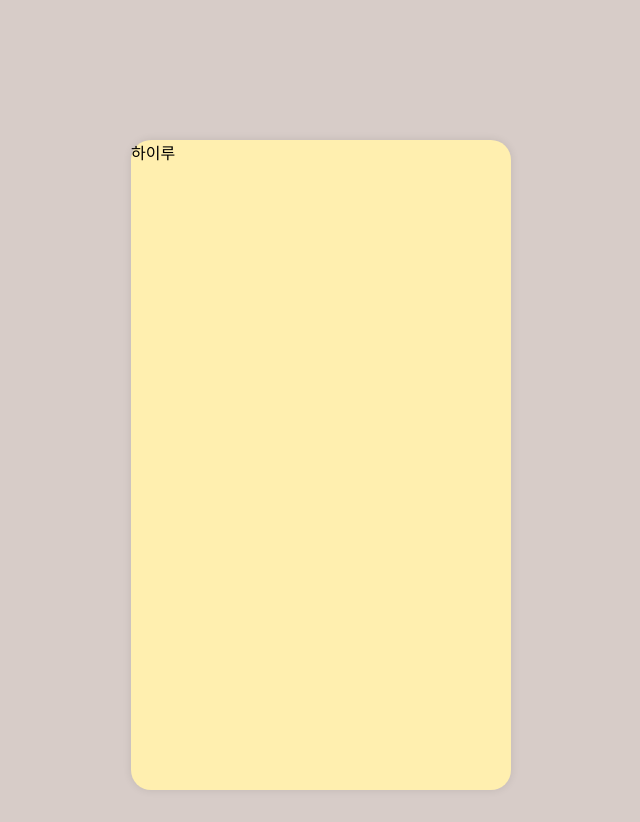
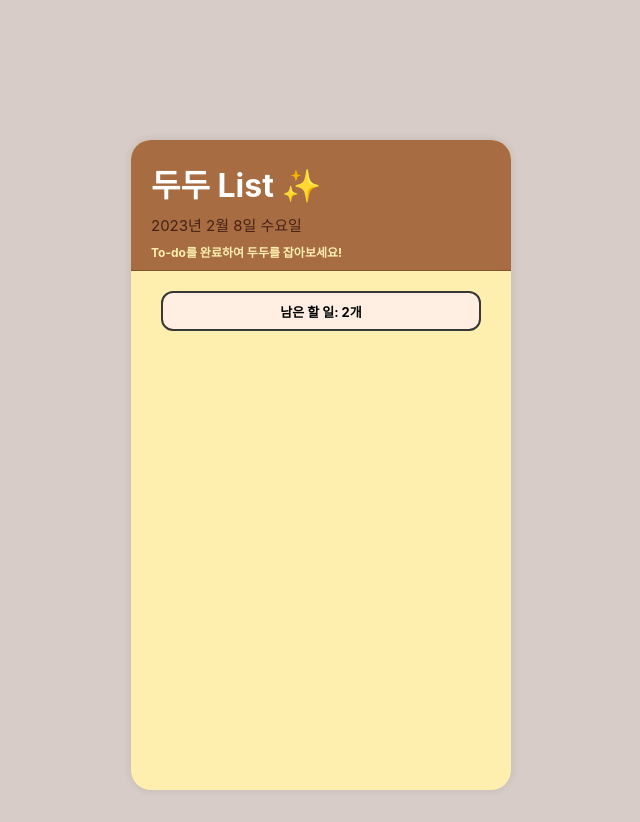
Before and after one commit to YuAhyeon/dodolist, a React (Create React App) app: page / in a window 1280 px wide. Shown: the whole page, without its empty margins (319-959 px from the left). Built offline with nearby package versions, Linux system fonts and the light colour scheme.

Commit message:
🔨  Header

```diff
--- a/src/App.js
+++ b/src/App.js
@@ -1,6 +1,8 @@
 import React from 'react';
 import { createGlobalStyle } from 'styled-components';
 import TodoTemplate from './components/TodoTemplate';
+import TodoHead from './components/TodoHead';
+import TodoTasksLeft from './components/TodoTasksLeft';
 
 const GlobalStyle = createGlobalStyle`
   body {
@@ -12,7 +14,10 @@
   return (
     <>
       <GlobalStyle />
-      <TodoTemplate>하이루</TodoTemplate>
+      <TodoTemplate>
+        <TodoHead />
+        <TodoTasksLeft />
+      </TodoTemplate>
     </>
   );
 };
--- a/src/components/TodoHead.js
+++ b/src/components/TodoHead.js
@@ -1,13 +1,56 @@
 import React from 'react';
 import styled from 'styled-components';
 
-const TodoHeadBlock = styled.div``;
+const TodoHeadBlock = styled.div`
+  background: #a76c41;
+  border-top-left-radius: 20px;
+  border-top-right-radius: 20px;
+  border-bottom: 1px solid #86532e;
+
+  h1 {
+    font-weight: bold;
+    margin: 0;
+    color: white;
+    margin: 20px 0px 0px 20px;
+  }
+
+  .today {
+    margin: 8px 0px 0px 20px;
+    color: #462216;
+    /* font-weight: bold; */
+    font-size: 15px;
+  }
+
+  .explain {
+    margin: 8px 0px 10px 20px;
+    font-size: 12px;
+    font-weight: bold;
+    color: #ffefaf;
+  }
+`;
 
 const TodoHead = () => {
+  const week = new Array(
+    '일요일',
+    '월요일',
+    '화요일',
+    '수요일',
+    '목요일',
+    '금요일',
+    '토요일'
+  );
+  const getToday = new Date();
+  const getYear = getToday.getFullYear();
+  const getMonth = getToday.getMonth() + 1;
+  const getDate = getToday.getDate();
+  const getDay = getToday.getDay();
+
   return (
     <>
       <TodoHeadBlock>
-        <h1>ㅎㅇ</h1>
+        <h1>두두 List ✨</h1>
+        <div className="today">{`${getYear}년 ${getMonth}월 ${getDate}일 ${week[getDay]}`}</div>
+        <div className="explain">To-do를 완료하여 두두를 잡아보세요!</div>
       </TodoHeadBlock>
     </>
   );
--- /dev/null
+++ b/src/components/TodoTasksLeft.js
@@ -0,0 +1,27 @@
+import React from 'react';
+import styled from 'styled-components';
+
+const TodoTasksLeftBlock = styled.div`
+  margin: 20px 30px;
+  padding: 3px;
+  border-radius: 12px;
+  border: solid 2px #373737;
+  font-weight: bolder;
+  font-size: 13px;
+  background: #ffeee1;
+  height: 30px;
+  display: flex;
+  justify-content: center;
+  align-items: center;
+`;
+
+const TodoTasksLeft = () => {
+  return (
+    //개수 수정하기
+    <TodoTasksLeftBlock className="tasks-left">
+      {`남은 할 일: 2개`}
+    </TodoTasksLeftBlock>
+  );
+};
+
+export default TodoTasksLeft;
```
